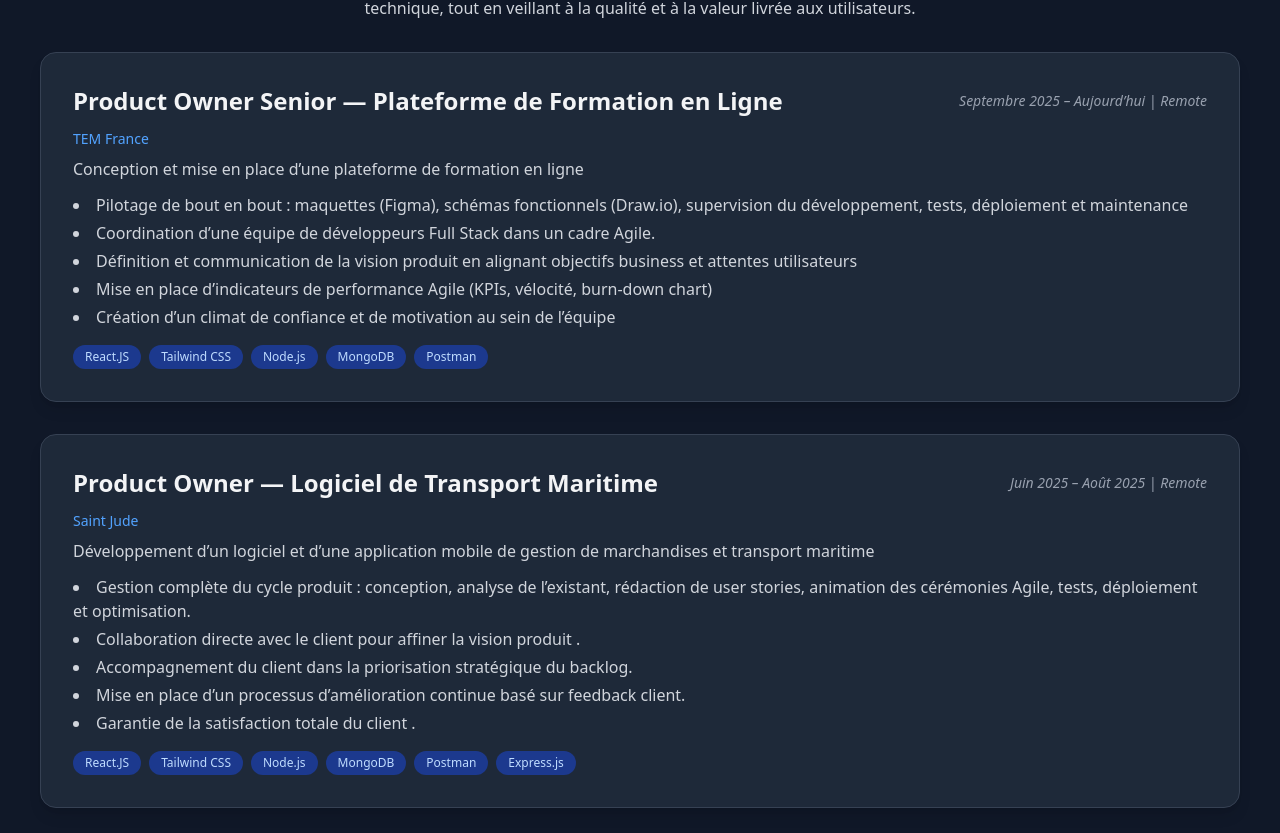
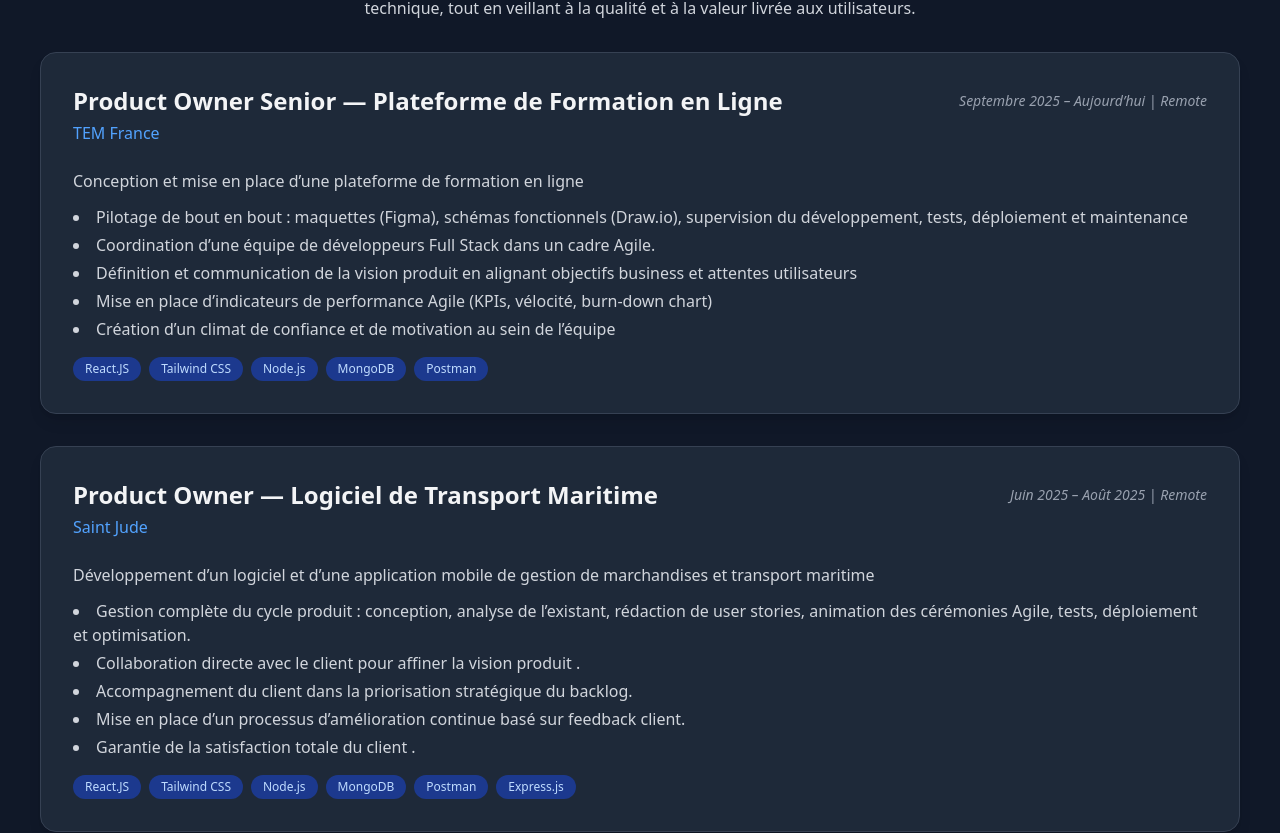
Before and after one commit to LaMa-Log/Portfolio, a React (Vite) app in the folder frontend/: page / in a window 1280 px wide. Shown: the part 1820-2653 px from the top of the page. Built offline with nearby package versions, Linux system fonts and the light colour scheme.

Commit message:
Ajout entreprise +petite retouche

```diff
--- a/frontend/src/components/body/experience.tsx
+++ b/frontend/src/components/body/experience.tsx
@@ -130,7 +130,7 @@ const Experiences: React.FC = () => {
             key={i}
             className="bg-gray-800 shadow-lg rounded-2xl p-6 md:p-8 border border-gray-700 hover:shadow-xl  hover:border-blue-500 transition-all duration-300"
           >
-            <div className="flex flex-col md:flex-row justify-between md:items-center mb-3">
+            <div className="flex flex-col md:flex-row justify-between md:items-center mb-1">
               <h3 className="text-xl md:text-2xl font-semibold text-gray-100">
                 {exp.titre}
               </h3>
@@ -139,7 +139,7 @@ const Experiences: React.FC = () => {
               </span>
             </div>
 
-            <p className="text-sm text-blue-400 font-medium mb-2">
+            <p className="text-base text-blue-400 font-medium mb-6">
               {exp.Entreprise}
             </p>
 
```
